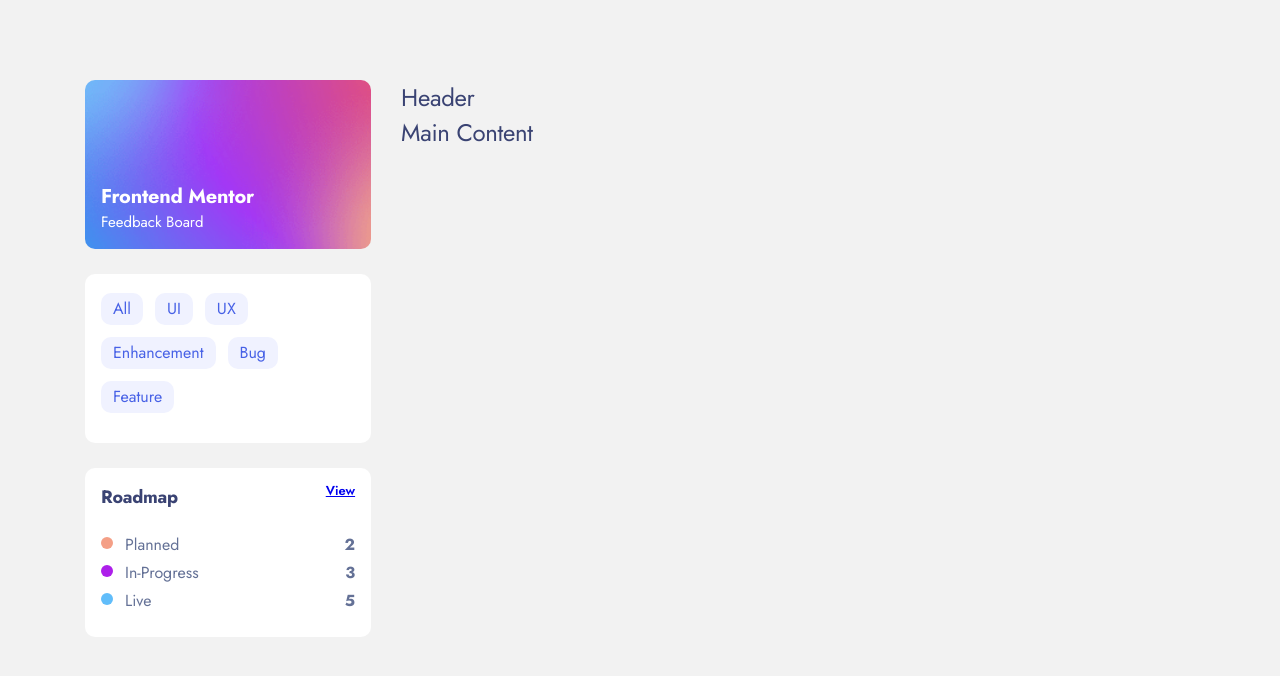
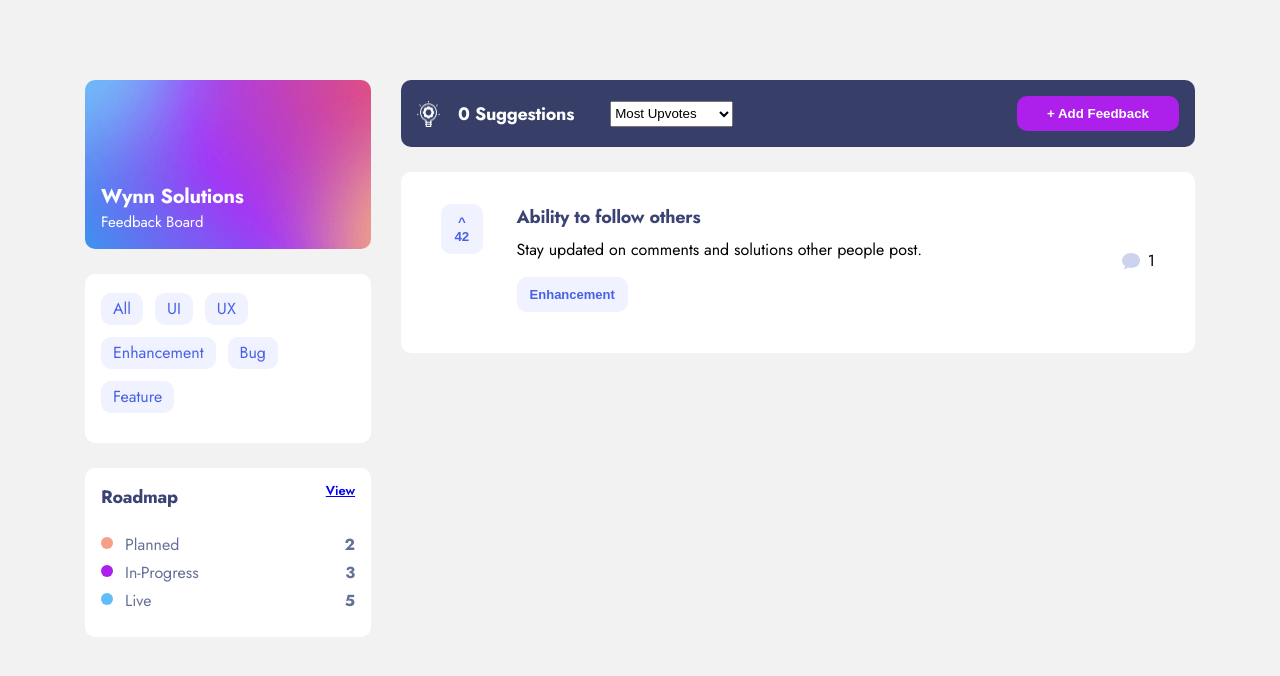
Before and after one commit to jacwynn/product-feedback, a Next.js app: page / in a window 1280 px wide. Shown: the top 676 px of the page. Built offline with nearby package versions, Linux system fonts and the light colour scheme.

Commit message:
add main content area and suggestion component/styles

```diff
--- a/src/pages/index.js
+++ b/src/pages/index.js
@@ -5,7 +5,7 @@
         <aside className="sidebar">
           <div className="sidebar__block">
             <div>
-              <h2>Frontend Mentor</h2>
+              <h2>Wynn Solutions</h2>
               <p className="secondary-body-copy">Feedback Board</p>
             </div>
           </div>
@@ -41,11 +41,45 @@
           </div>
         </aside>
         <main className="main-content">
-          <div>
-            <h1>Header</h1>
-          </div>
-          <div>
-            <h1>Main Content</h1>
+          <header>
+            <div>
+              <div>
+                <img src="/images/bulb.png" />
+                <h3>0 Suggestions</h3>
+              </div>
+              <select>
+                 <option>Most Upvotes</option>
+                 <option>Least Upvotes</option>
+                 <option>Most Comments</option>
+                 <option>Least Comments</option>
+              </select>
+            </div>
+            <div>
+              <button>+ Add Feedback</button>
+            </div>
+          </header>
+          <div className="suggestions">
+            <div className="suggestions__block">
+              <div className="suggestions__content-container">
+                <div className="suggestions__upvotes">
+                  <button>42</button>
+                </div>
+                <div className="suggestions__content">
+                  <div className="suggestions__title">
+                    <h3>Ability to follow others</h3>
+                  </div>
+                  <div className="suggestions__description">
+                    <p className="primary-body-copy">Stay updated on comments and solutions other people post.</p>
+                  </div>
+                  <div className="suggestions__category">
+                    <button>Enhancement</button>
+                  </div>
+                </div>
+              </div>
+              <div className="suggestions__comments">
+                <span>1</span>
+              </div>
+            </div>
           </div>
         </main>
       </div>
--- a/src/styles/globals.scss
+++ b/src/styles/globals.scss
@@ -146,6 +146,37 @@
   }
 }
 
+//======================= Header Section
+header {
+  border-radius: 10px;
+  background-color: var(--tertiary-color);
+  display: flex;
+  align-items: center;
+  justify-content: space-between;
+  padding: 1em;
+  margin-bottom: var(--vertical-spacing);
+  h3 {
+    color: var(--color-white);
+    font-weight: 700;
+    margin-left: 1em;
+    margin-right: 2em;
+    white-space: nowrap; //maybe need to update this
+  }
+  & > div {
+    display: flex;
+    div {
+      display: flex;
+    }
+  }
+  button {
+    background-color: var(--button-primary);
+    &:hover {
+      background-color: var(--button-primary-hover);
+    }
+  }
+}
+
+//======================= Main Content Area
 .main-content {
   flex-basis: 100%;
 }
@@ -211,7 +242,6 @@
     flex-direction: column;
     ul {
       width: 100%;
-      list-style: disc;
     }
     li {
       display: flex;
@@ -242,3 +272,92 @@
     }
   }
 }
+
+//======================= Suggestion Blocks
+.suggestions {
+  &__block {
+    border-radius: 10px;
+    background-color: var(--color-white);
+    cursor: pointer;
+    display: flex;
+    justify-content: space-between;
+    align-items: center;
+    margin-bottom: var(--vertical-spacing);
+    padding: 2em 2.5em;
+  }
+  &__content-container {
+    display: flex;
+  }
+  &__upvotes {
+    margin-right: 1.5em;
+    button {
+      background-color: var(--primary-background-color);
+      border-radius: 10px;
+      color: var(--secondary-color);
+      cursor: pointer;
+      padding: 0.75em 1em;
+      margin-right: 0.75em;
+      margin-bottom: 0.75em;
+      &:before {
+        display: block;
+        content: "^";
+        color: var(--secondary-color);
+      }
+      &:hover {
+        background-color: var(--secondary-color);
+        color: var(--color-white);
+        &:before {
+          color: var(--color-white);
+        }
+      }
+    }
+  }
+  &__title {
+    font-weight: 700; //standardize font weight
+    margin-bottom: 0.5em;
+  }
+  &__description {
+    margin-bottom: 1em;
+  }
+  &__category {
+    button {
+      background-color: var(--primary-background-color);
+      border-radius: 10px;
+      color: var(--secondary-color);
+      font-size: 13px;
+      cursor: pointer;
+      padding: 0.75em 1em;
+      margin-right: 0.75em;
+      margin-bottom: 0.75em;
+      &:hover {
+        background-color: var(--secondary-color);
+        color: var(--color-white);
+        &:before {
+          color: var(--color-white);
+        }
+      }
+    }
+  }
+  &__comments {
+    span {
+      display: flex;
+    }
+    span:before {
+      display: block;
+      content: url("/images/icon-comments.svg");
+      margin-right: 0.5em;
+    }
+  }
+}
+
+//need to standardize primary button
+//background-color: var(--primary-background-color);
+//border-radius: 10px;
+//color: var(--secondary-color);
+//cursor: pointer;
+//padding: 0.5em 0.75em;
+//margin-right: 0.75em;
+//margin-bottom: 0.75em;
+
+
+//need to create variable for 10px
```
Also changed, not shown: public/images/bulb.png (added), public/images/icon-comments.svg (added).
